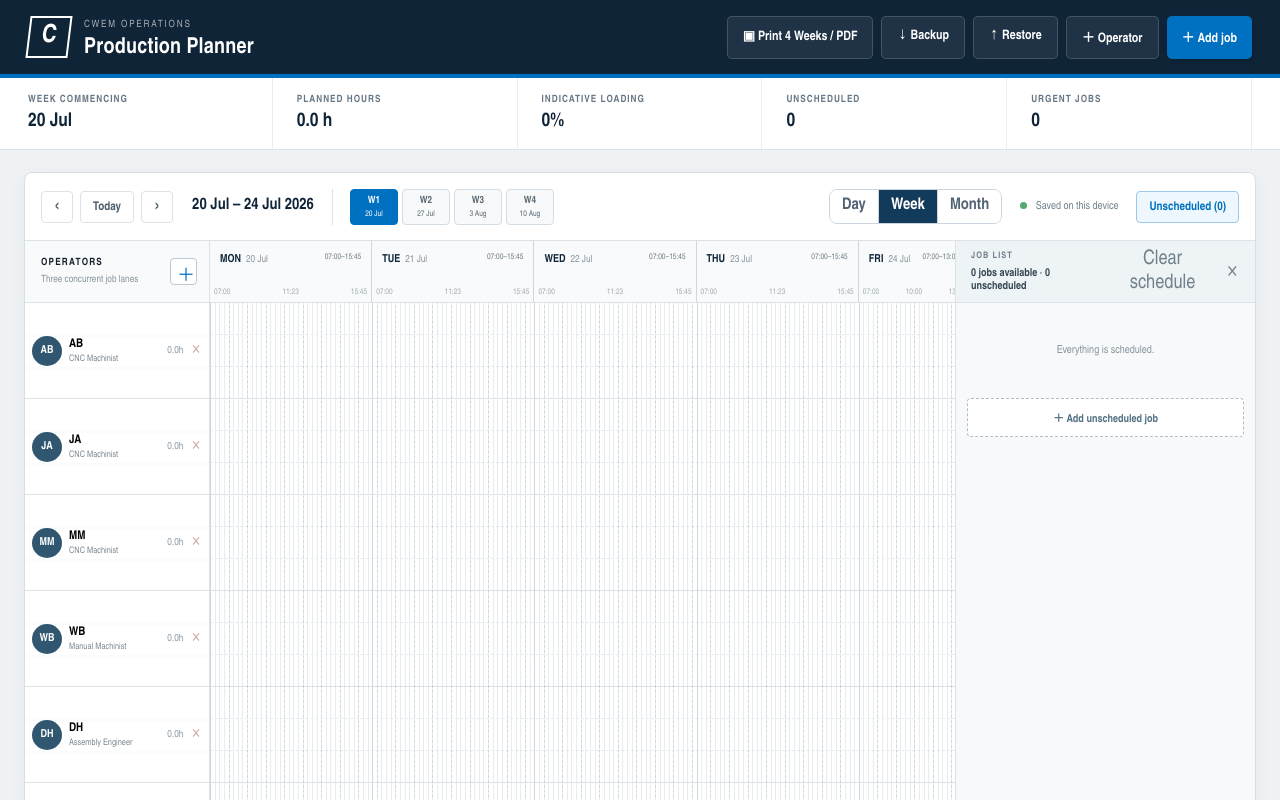
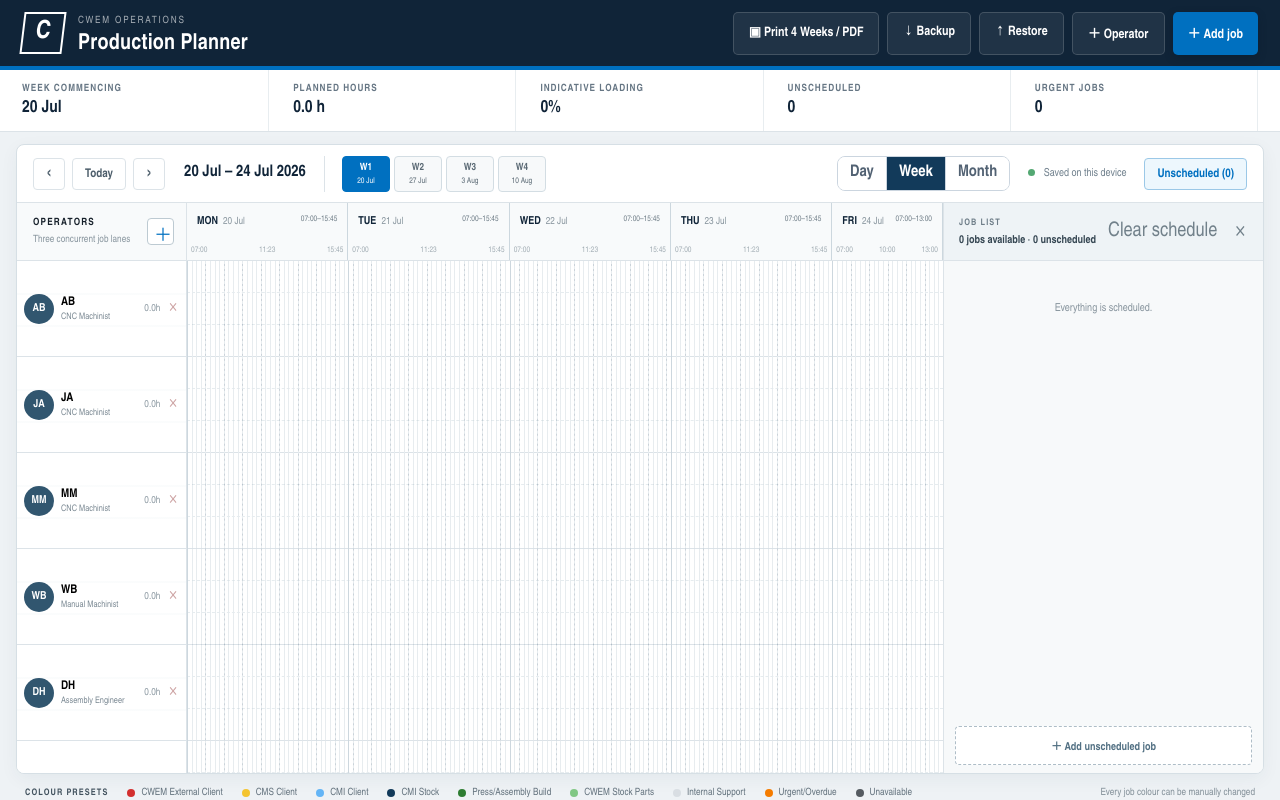
Before and after one commit to andcarCWEM/CWEM-Production-Planner, a React (Vite) app: page / in a window 1280 px wide. Shown: the top 800 px of the page. Built offline with nearby package versions, Linux system fonts and the light colour scheme.

Commit message:
Fit planner across dual-display workstation

```diff
--- a/src/styles.css
+++ b/src/styles.css
@@ -220,3 +220,34 @@ button { cursor:pointer; }
 .grid-line.quarter{width:1px;background:rgba(34,70,95,.10);pointer-events:none}
 .grid-line.quarter.hour{background:rgba(34,70,95,.24)}
 .grid-line.major{z-index:1}
+
+/* Dual-display workstation layout: keep the schedule fluid and pin the job list to the far right. */
+html, body, #root { width:100%; height:100%; overflow:hidden; }
+.app-shell { width:100vw; height:100vh; min-height:0; padding-bottom:0; overflow:hidden; }
+.topbar { height:70px; padding-left:22px; padding-right:22px; }
+.summary-strip { min-height:62px; height:62px; padding-left:22px; padding-right:22px; }
+.summary-strip > div { padding-top:9px; padding-bottom:9px; }
+.summary-strip strong { font-size:17px; }
+.planner-card { height:calc(100vh - 170px); min-height:0; margin:12px 16px 0; display:flex; flex-direction:column; }
+.planner-toolbar { min-height:58px; height:58px; flex:0 0 58px; }
+.planner-body { min-height:0; height:100%; flex:1 1 auto; grid-template-columns:minmax(0,1fr); overflow:hidden; }
+.planner-body.with-backlog { grid-template-columns:minmax(0,1fr) 320px; }
+.schedule-wrap { grid-template-columns:170px minmax(0,1fr); grid-template-rows:58px minmax(0,1fr); min-width:0; overflow:hidden; }
+.timeline-head, .timeline-grid { min-width:0; width:100%; }
+.timeline-grid { overflow:hidden; }
+.job-content strong { font-size:11px; line-height:1.1; }
+.job-content span { font-size:9px; }
+.job-bar { height:26px; }
+.backlog-panel { min-width:0; height:100%; overflow:hidden; }
+.backlog-head { height:58px; }
+.backlog-list { height:calc(100% - 105px); max-height:none; overflow-y:auto; }
+.backlog-job { cursor:grab; }
+.backlog-job:active { cursor:grabbing; }
+.modal-backdrop { width:min(100vw,2560px); justify-items:center; }
+
+@media (min-width:3000px) {
+  .planner-body.with-backlog { grid-template-columns:minmax(0,1fr) 360px; }
+  .backlog-panel { width:360px; }
+  .job-content strong { font-size:12px; }
+  .job-content span { font-size:10px; }
+}
```
